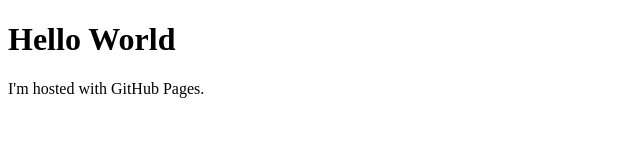
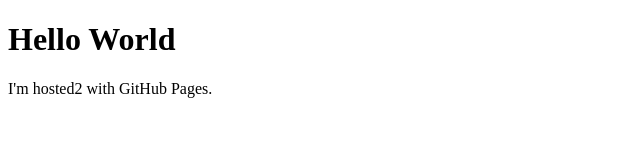
Before and after one commit to gavinlau/gavinlau.github.io, a plain HTML site: page index.html in a window 1280 px wide. Shown: the full height of the page, 0-640 px from the left. Drawn offline with Linux system fonts and the light colour scheme.

Commit message:
Update index.html

```diff
--- a/index.html
+++ b/index.html
@@ -2,6 +2,6 @@
 <html>
 <body>
 <h1>Hello World</h1>
-<p>I'm hosted with GitHub Pages.</p>
+<p>I'm hosted2 with GitHub Pages.</p>
 </body>
 </html>
```
